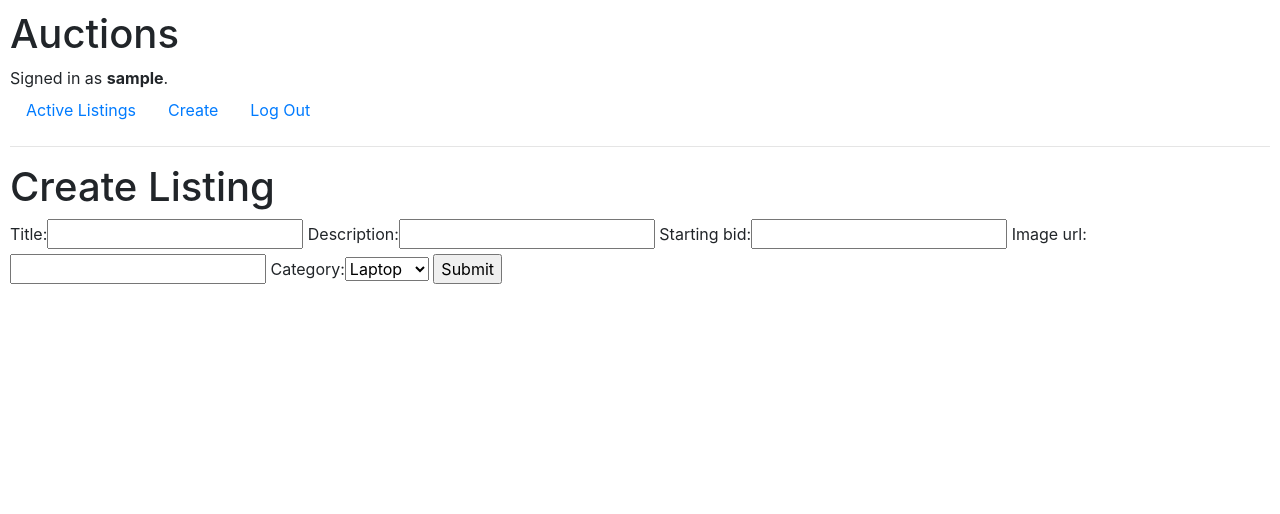
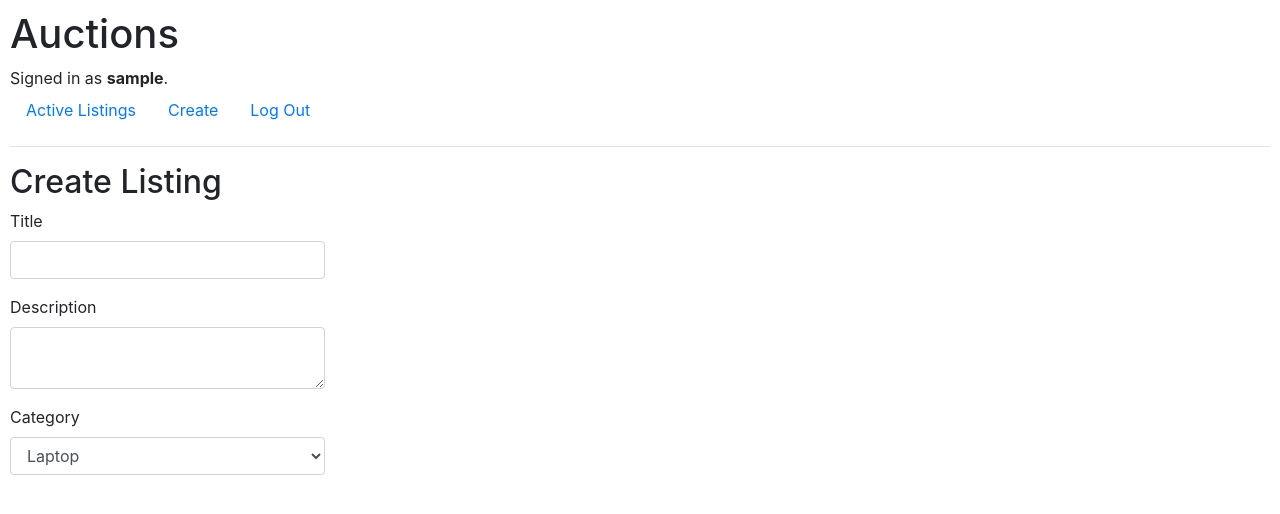
Before and after one commit to florestankorp/CS50W-project2-NEW, a Django app: page /create in a window 1280 px wide. Shown: the top 514 px of the page. Run offline with Django 3.2, Linux system fonts and the light colour scheme; the visitor is signed in with stand-in values (Sample User, id 1); some libraries are stand-ins or nearby versions.

Commit message:
started work on refactor of "create listing form"

```diff
--- a/auctions/static/auctions/styles.css
+++ b/auctions/static/auctions/styles.css
@@ -2,7 +2,7 @@ body {
     padding: 10px;
 }
 
-.login-form, .register-form {
+.login-form, .register-form, .listing-form {
     display: flex;
     flex-direction: column;
     width: 25%;
@@ -77,6 +77,7 @@ a.btn.btn-primary {
 
 .listing-info {
     border-right: lightgrey 1px solid;
+    padding: 20px;
 }
 
 .error {
--- a/auctions/templates/auctions/create.html
+++ b/auctions/templates/auctions/create.html
@@ -5,11 +5,41 @@ Create Listing
 {% endblock %}
 
 {% block body %}
-<h1>Create Listing</h1>
-<form action="{% url 'auctions:create' %}"
+
+<h2>Create Listing</h2>
+
+<form class="listing-form"
+      action="{% url 'auctions:create' %}"
       method="post">
   {% csrf_token %}
-  {{ form }}
-  <input type="submit">
+
+  <div class="form-group">
+    <label for="title">Title</label>
+    <input class="form-control"
+           type="text"
+           name="title"
+           id="title">
+  </div>
+
+  <div class="form-group">
+    <label for="description">Description</label>
+    <textarea class="form-control"
+              type="text"
+              name="description"
+              id="description"></textarea>
+  </div>
+
+  <div class="form-group">
+    <label for="category">Category</label>
+    <select class="form-control"
+            name="category"
+            id="category">
+      {% for category in categories %}
+      <option value="{{category}}">{{category}}</option>
+      {% endfor %}
+    </select>
+  </div>
+
 </form>
+
 {% endblock %}
--- a/auctions/views.py
+++ b/auctions/views.py
@@ -16,7 +16,7 @@ TODO:
 """
 
 
-CATEGORIES = (("LAP", "Laptop"), ("CON", "Console"), ("GAD", "Gadget"), ("GAM", "Game"), ("TEL", "TV"))
+CATEGORIES = ["Laptop", "Console", "Gadget", "Game", "TV"]
 
 
 class NewListingForm(forms.Form):
@@ -81,23 +81,23 @@ def register(request):
 
 @login_required(login_url="auctions:login")
 def create(request):
-    form = NewListingForm(request.POST)
+    # form = NewListingForm(request.POST)
 
-    if request.method == "POST" and form.is_valid():
-        listing = Listing()
-        listing.user = User.objects.get(username=request.user)
-        listing.title = request.POST["title"]
-        listing.description = request.POST["description"]
-        listing.starting_bid = request.POST["starting_bid"]
-        listing.price = listing.starting_bid
-        listing.image_url = request.POST["image_url"]
-        listing.category = request.POST["category"]
-        listing.active = True
-        listing.save()
+    # if request.method == "POST" and form.is_valid():
+    #     listing = Listing()
+    #     listing.user = User.objects.get(username=request.user)
+    #     listing.title = request.POST["title"]
+    #     listing.description = request.POST["description"]
+    #     listing.starting_bid = request.POST["starting_bid"]
+    #     listing.price = listing.starting_bid
+    #     listing.image_url = request.POST["image_url"]
+    #     listing.category = request.POST["category"]
+    #     listing.active = True
+    #     listing.save()
 
-        return HttpResponseRedirect(reverse("auctions:index"))
+    #     return HttpResponseRedirect(reverse("auctions:index"))
 
-    return render(request, "auctions/create.html", {"form": NewListingForm()})
+    return render(request, "auctions/create.html", {"categories": CATEGORIES})
 
 
 def listing(request, listing_id):
@@ -109,7 +109,6 @@ def listing(request, listing_id):
         user = User.objects.get(username=request.user)
 
         if request.method == "POST":
-            print(request.POST)
             if request.POST.get("watch"):
                 toggle_watched(user, listing)
                 return HttpResponseRedirect(reverse("auctions:listing", kwargs={"listing_id": listing_id}))
```
